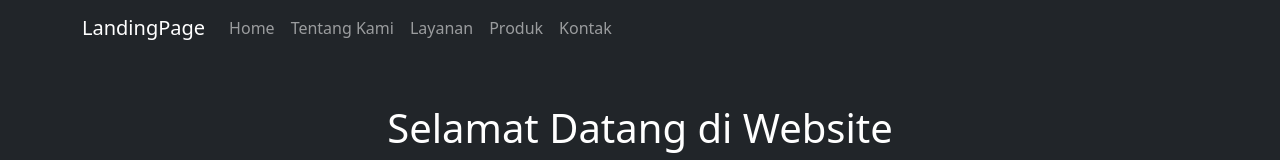
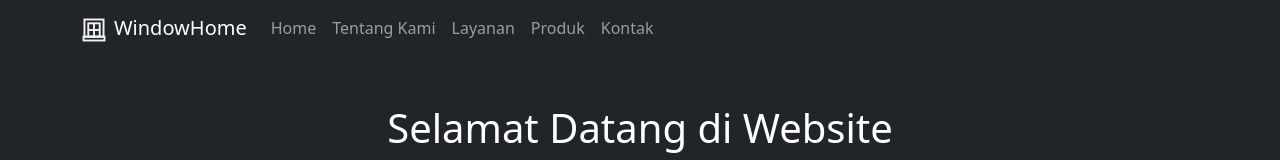
Before and after one commit to difhaels/vite-react-windowhome, a React (Vite) app: page / in a window 1280 px wide. Shown: the top 160 px of the page. Built offline with nearby package versions, Linux system fonts and the light colour scheme.

Commit message:
perbaharui header

```diff
--- /dev/null
+++ b/src/assets/css/header.css
@@ -0,0 +1,5 @@
+.brand-logo {
+    height: 1.2em; /* Mengatur tinggi gambar menjadi 1.2 kali tinggi teks */
+    margin-right: 0.5rem; /* Menambahkan jarak antara gambar dan teks */
+    vertical-align: middle; /* Menyelaraskan gambar dengan teks secara vertikal */
+  }
--- a/src/components/Header.jsx
+++ b/src/components/Header.jsx
@@ -1,11 +1,19 @@
 import React from 'react';
 import { Navbar, Nav, Container } from 'react-bootstrap';
+import '../assets/css/header.css';
+import logo from '../assets/logo/logo.svg';
 
 function Header() {
   return (
     <Navbar bg="dark" variant="dark" expand="lg">
       <Container>
-        <Navbar.Brand href="#">LandingPage</Navbar.Brand>
+        <Navbar.Brand href="#">
+          <img
+            src={logo}
+            alt="Logo"
+            className="brand-logo"
+          />WindowHome
+          </Navbar.Brand>
         <Navbar.Toggle aria-controls="basic-navbar-nav" />
         <Navbar.Collapse id="basic-navbar-nav">
           <Nav className="me-auto">
```
